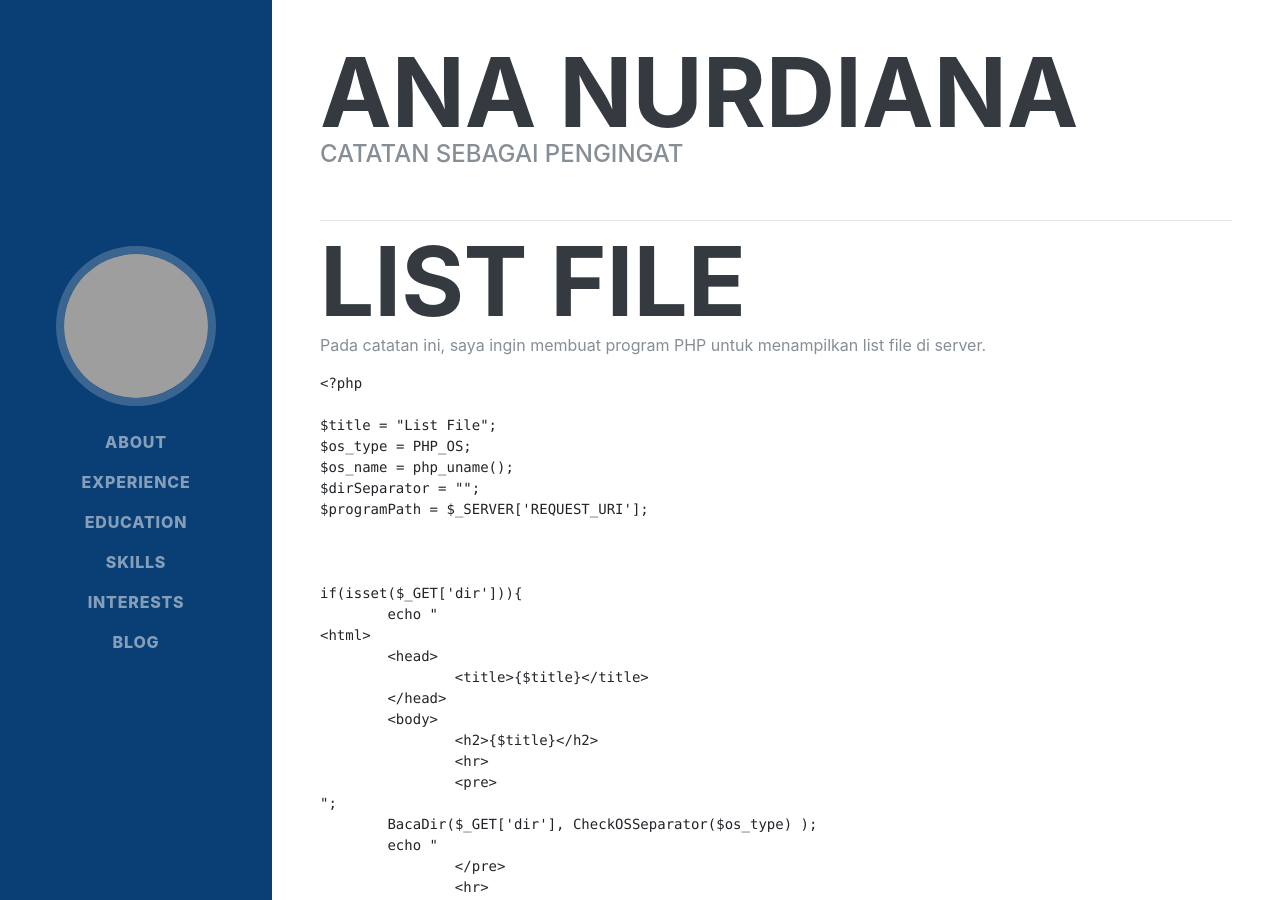
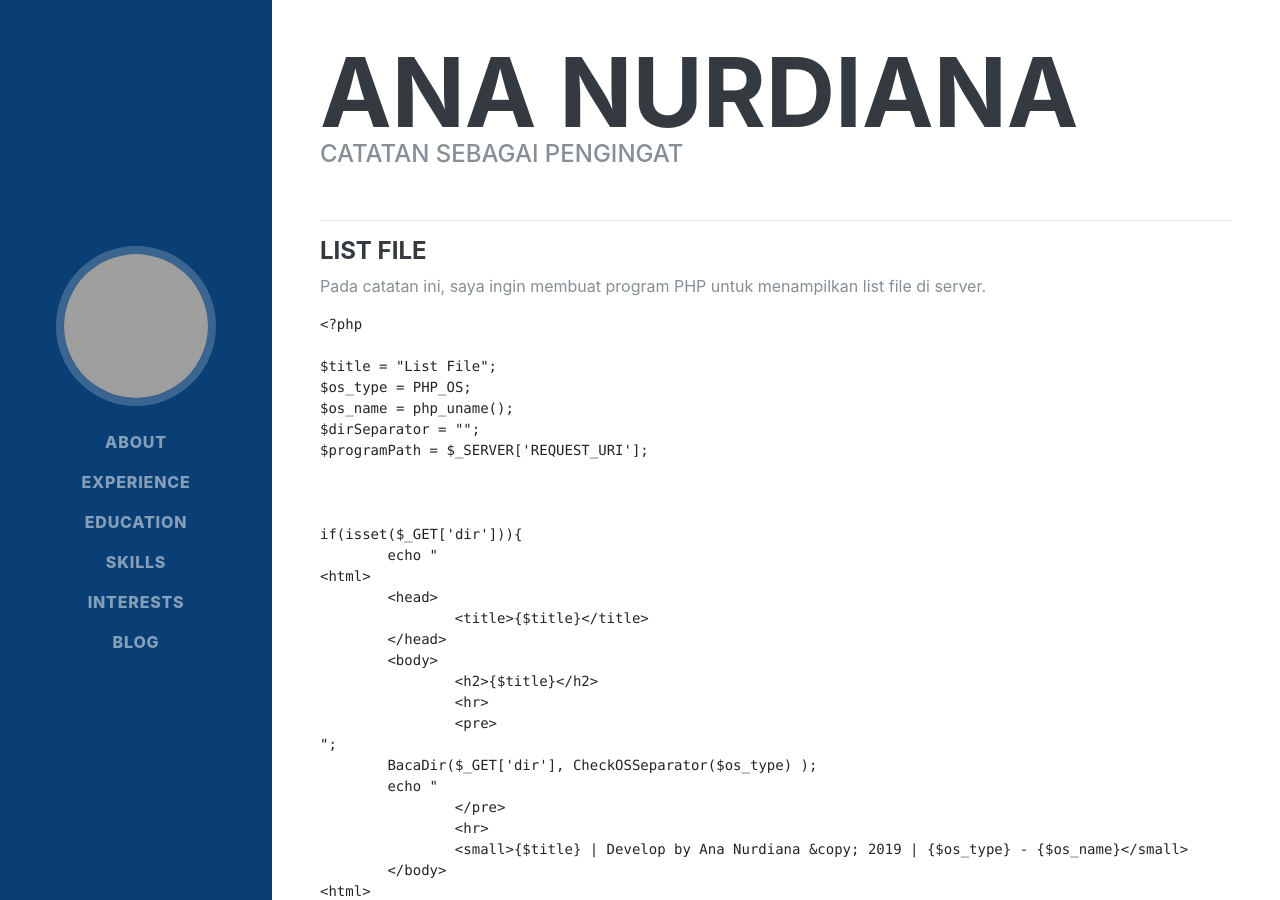
Before and after one commit to ananurdiana/ananurdiana.github.io, a Jekyll site: the page built from blog/programming/php/list_file.md, in a window 1280 px wide and 900 px high. Built offline with Jekyll 4.4.1, drawn with Linux system fonts in a browser that asks for light colours; some web fonts are replaced; our own code applies the rules of GitHub Pages for plain Markdown files; grey boxes are pictures that could not be loaded.

```diff
--- a/blog/programming/php/list_file.md
+++ b/blog/programming/php/list_file.md
@@ -1,4 +1,4 @@
-# List File
+#### List File
 
 Pada catatan ini, saya ingin membuat program PHP untuk menampilkan list file di server.
 
```
